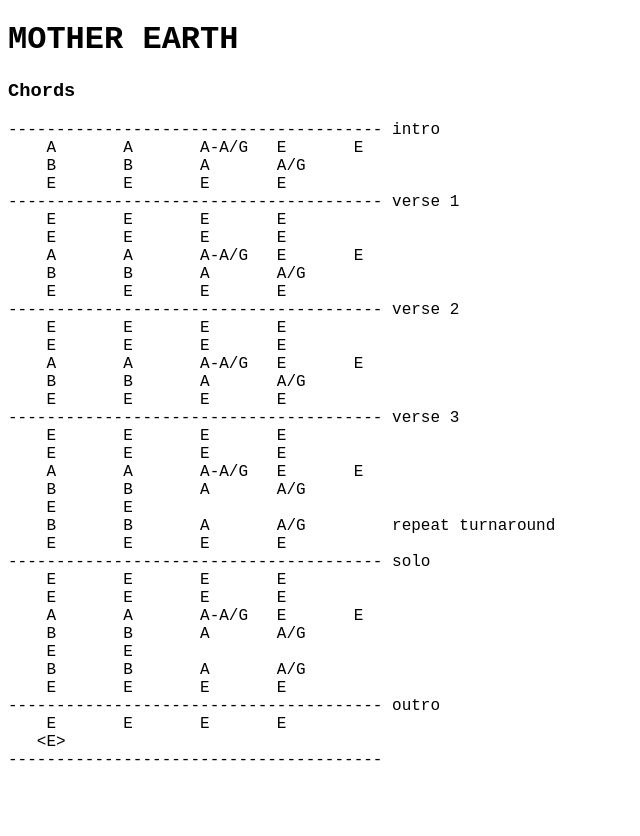
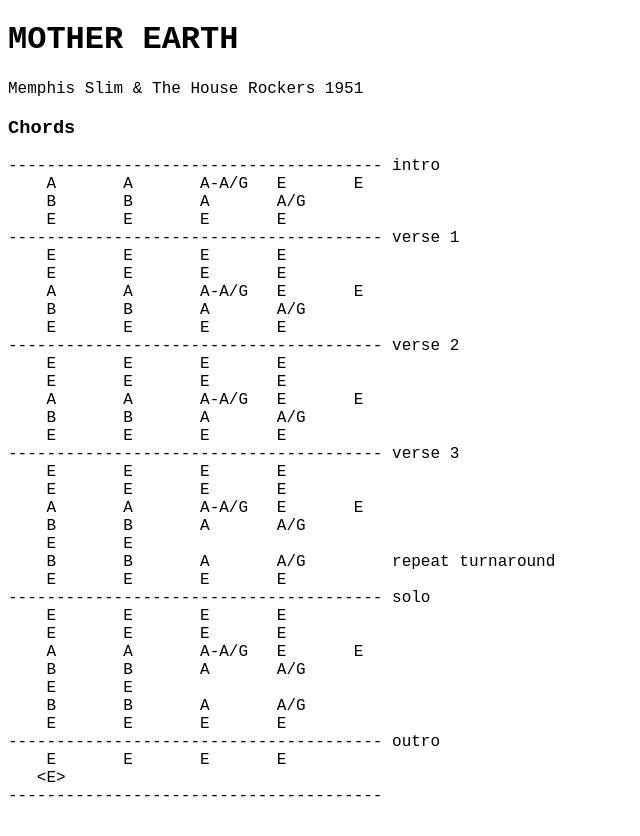
Before and after one commit to popempire/popempire.github.io, a Jekyll site: the page built from songs/mother-earth.md, in a window 1280 px wide. Shown: the top 836 px of the page, without its empty margins (0-640 px from the left). Built offline with Jekyll 4.4.1, drawn with Linux system fonts in a browser that asks for light colours.

Commit message:
Update mother-earth.md

```diff
--- a/songs/mother-earth.md
+++ b/songs/mother-earth.md
@@ -5,6 +5,8 @@
 ---
 MOTHER EARTH
 ============
+
+Memphis Slim & The House Rockers 1951
 
 ### Chords ###
 ~~~
```
